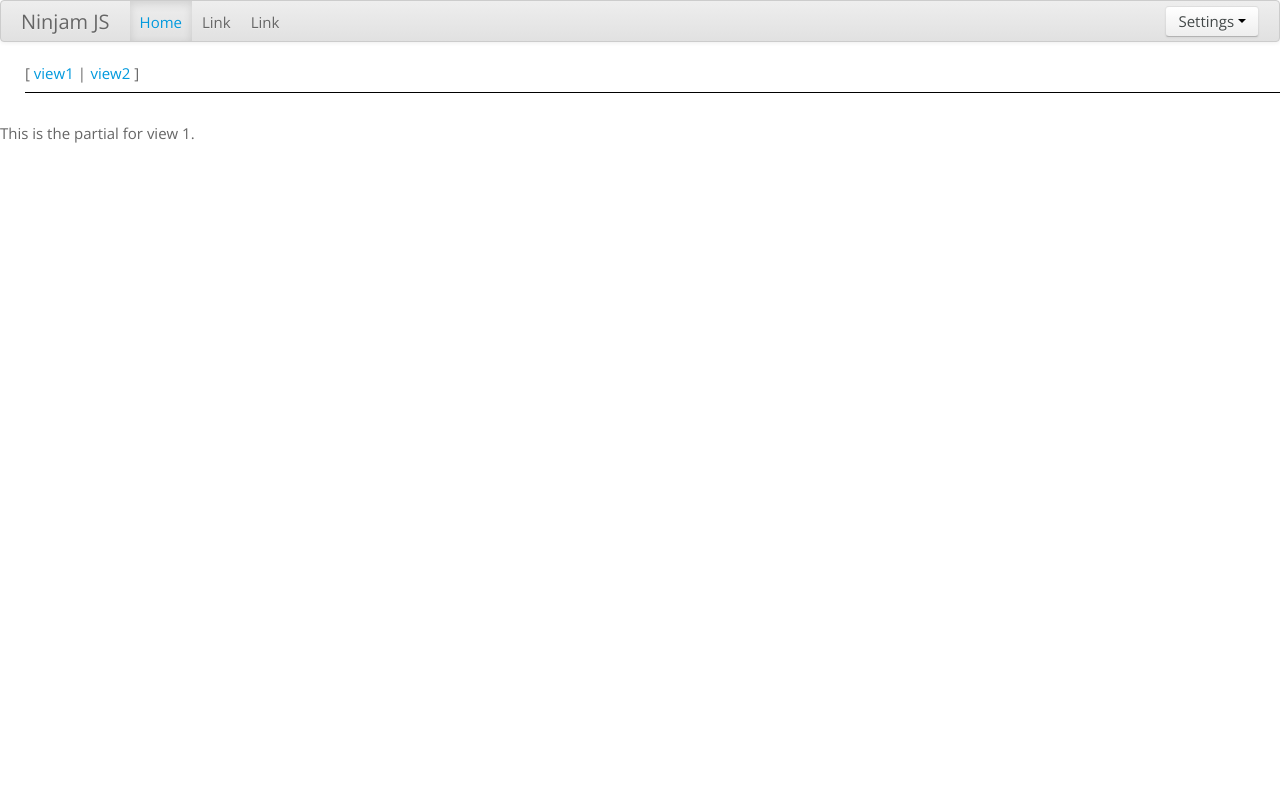
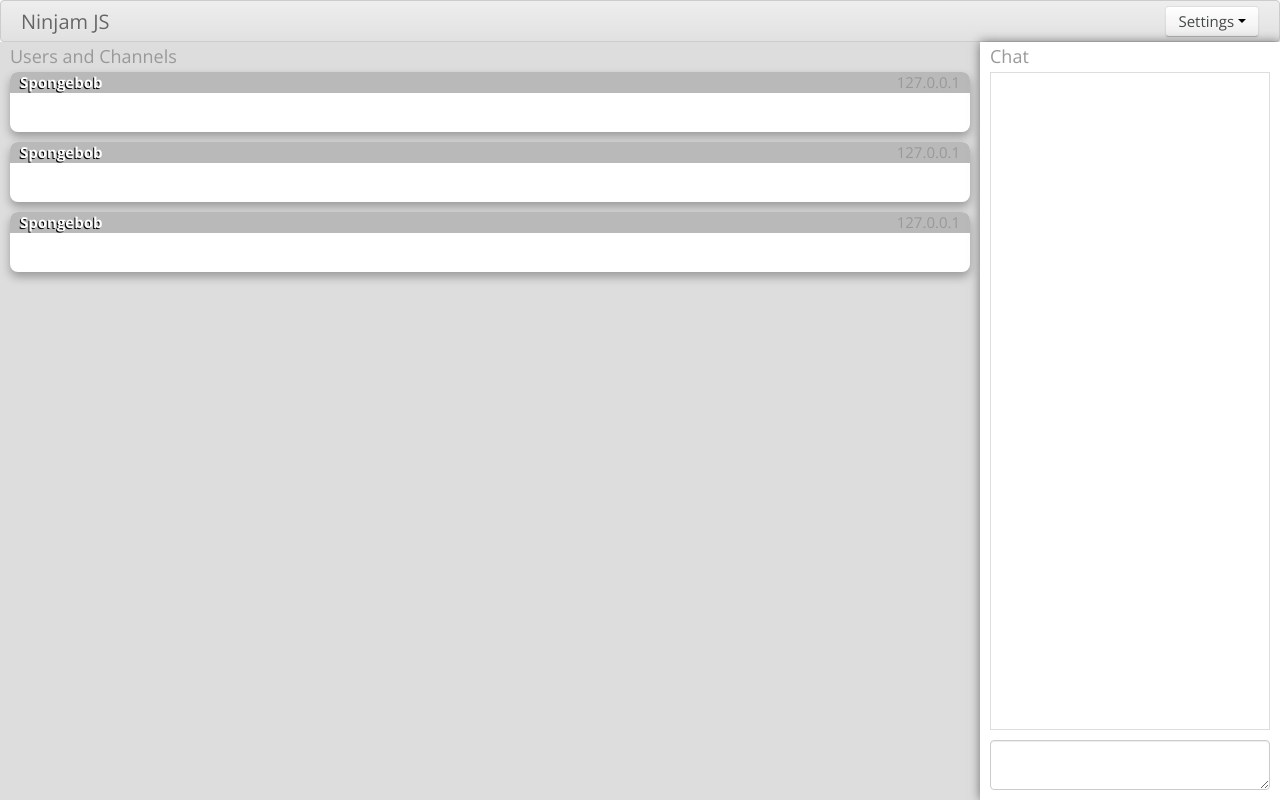
Before and after one commit to BHSPitMonkey/ninjam-js, a browser extension: page app/index.html in a window 1280 px wide. Drawn offline with nearby package versions, Linux system fonts and the light colour scheme.

Commit message:
Buncha changes. Bad commit messages much?

```diff
--- a/app/css/app.css
+++ b/app/css/app.css
@@ -28,3 +28,100 @@
   content: "";
   padding: 0;
 }
+
+
+.navbar {
+  z-index: 5 !important;
+}
+
+.users-pane {
+  background: #ddd;
+  position: absolute;
+  bottom: 0;
+  left: 0;
+  top: 42px;
+  right: 300px;
+  overflow-x: hidden;
+  overflow-y: auto;
+  padding: 10px;
+  z-index: 0;
+}
+
+.users {
+  position: absolute;
+  top: 30px;
+  left: 10px;
+  right: 10px;
+}
+
+.user {
+  border-radius: 8px;
+  background: white;
+  box-shadow: 0 5px 10px rgba(0, 0, 0, 0.3);
+  position: relative;
+  margin-bottom: 10px;
+  display: block;
+  min-height: 60px;
+}
+
+.user-titlebar {
+  background: #b9b9b9;
+  border-radius: 8px 8px 0 0;
+}
+
+.user-title {
+  color: white;
+  font-weight: bold;
+  text-shadow: -1px 1px 0 black;
+  margin-left: 10px;
+}
+
+.user-ip {
+  color: #999;
+  margin-right: 10px;
+  float: right;
+}
+
+.sidebar {
+  background: white;
+  box-shadow: 0 0 10px rgba(0, 0, 0, 0.5);
+  bottom: 0;
+  position: absolute;
+  right: 0;
+  top: 42px;
+  width: 300px;
+  z-index: 1;
+}
+
+.sidebar > h2, .users-pane > h2 {
+  color: #999;
+  margin: 0;
+  font-size: 18px;
+  font-weight: normal;
+  position: absolute;
+  left: 10px;
+  top: 5px;
+  line-height: 100%;
+}
+
+.messages {
+  background: white;
+  position: absolute;
+  bottom: 70px;
+  left: 10px;
+  right: 10px;
+  top: 30px;
+  border: 1px solid #ddd;
+  overflow-x: hidden;
+  overflow-y: auto;
+}
+
+.sidebar > textarea {
+  position: absolute;
+  bottom: 10px;
+  left: 10px;
+  right: 10px;
+  height: 40px;
+  width: 266px;
+  margin-bottom: 0;
+}
--- a/app/index.html
+++ b/app/index.html
@@ -1,5 +1,5 @@
 <!doctype html>
-<html lang="en" ng-app="" ng-csp="">
+<html lang="en" ng-app="myApp" ng-csp="">
 <head>
   <meta charset="utf-8">
   <style>
@@ -18,9 +18,7 @@
     <div class="navbar-inner">
       <a class="brand" href="#">Ninjam JS</a>
       <ul class="nav">
-        <li class="active"><a href="#">Home</a></li>
-        <li><a href="#">Link</a></li>
-        <li><a href="#">Link</a></li>
+
       </ul>
       <div class="btn-group pull-right">
         <a class="btn dropdown-toggle" data-toggle="dropdown" href="#">
@@ -29,17 +27,58 @@
         </a>
         <ul class="dropdown-menu">
           <!-- dropdown menu links -->
-          <li>Dropdown stuff</li>
+          <li><a href="#">Dropdown stuff</a></li>
         </ul>
       </div>
     </div>
   </div>
 
-  <ul class="menu">
-    <li><a href="#/view1">view1</a></li>
-    <li><a href="#/view2">view2</a></li>
-  </ul>
+  <div class="users-pane" ng-controller="UsersPane">
+    <h2>Users and Channels</h2>
+    <div class="users">
+      <div class="user">
+        <div class="user-titlebar">
+          <div class="user-ip">127.0.0.1</div>
+          <div class="user-title">Spongebob</div>
+        </div>
+        <div class="channels">
+          <div class="channel">
 
-  <div ng-view></div>
+          </div>
+        </div>
+      </div>
+
+      <div class="user">
+        <div class="user-titlebar">
+          <div class="user-ip">127.0.0.1</div>
+          <div class="user-title">Spongebob</div>
+        </div>
+        <div class="channels">
+          <div class="channel">
+
+          </div>
+        </div>
+      </div>
+
+      <div class="user">
+        <div class="user-titlebar">
+          <div class="user-ip">127.0.0.1</div>
+          <div class="user-title">Spongebob</div>
+        </div>
+        <div class="channels">
+          <div class="channel">
+
+          </div>
+        </div>
+      </div>
+    </div>
+  </div>
+
+  <div class="sidebar" ng-controller="ChatPane">
+    <h2>Chat</h2>
+    <div class="messages">
+    </div>
+    <textarea rows="2"></textarea>
+  </div>
 </body>
 </html>
--- a/app/js/controllers.js
+++ b/app/js/controllers.js
@@ -3,9 +3,9 @@
 /* Controllers */
 
 angular.module('myApp.controllers', []).
-  controller('MyCtrl1', [function() {
+  controller('ChatPane', [function() {
 
   }])
-  .controller('MyCtrl2', [function() {
+  .controller('UsersPane', [function() {
 
   }]);
```
